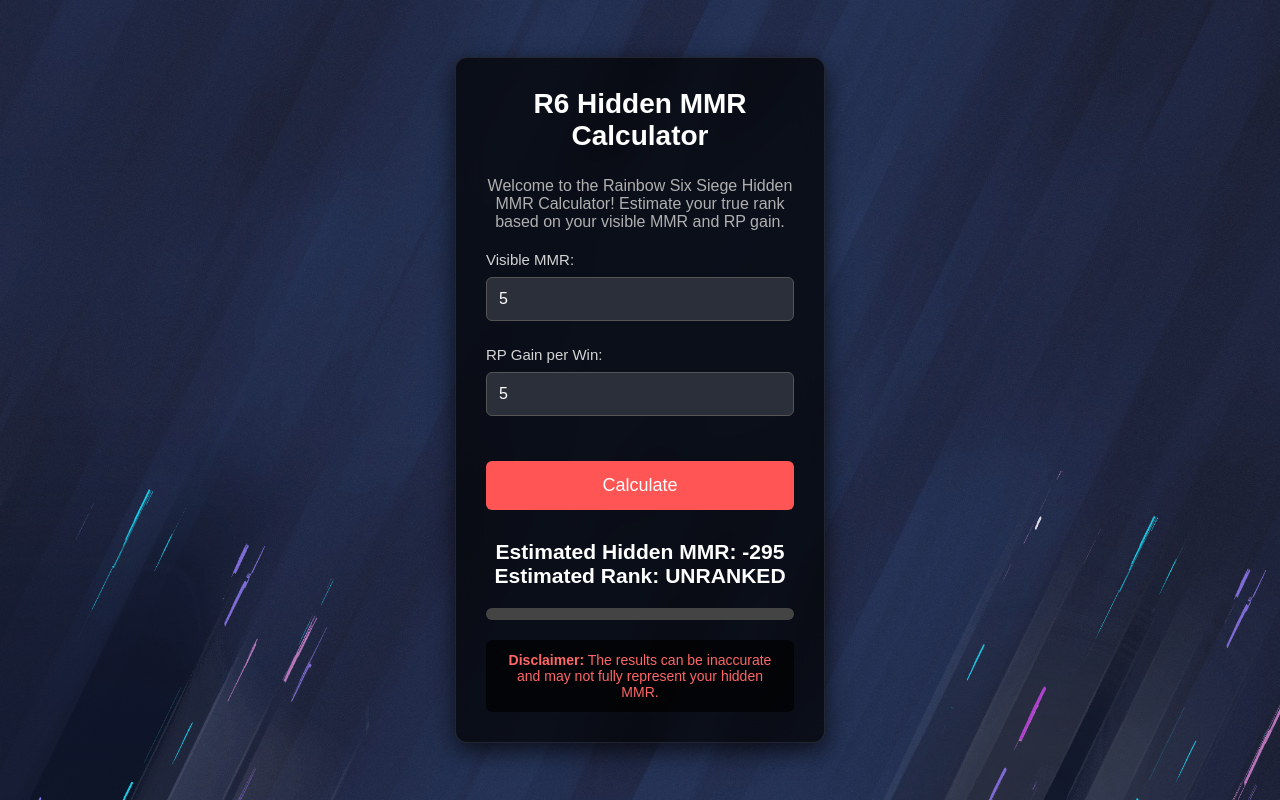
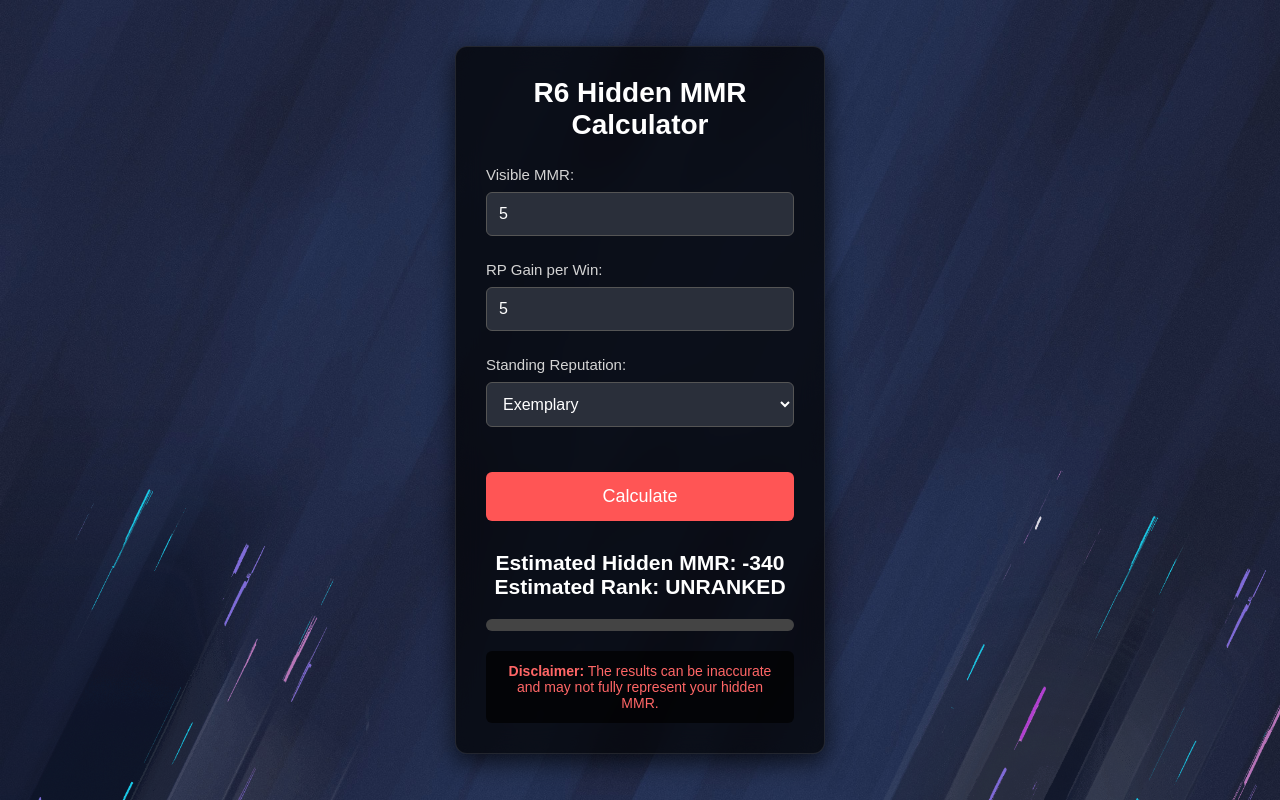
Before and after one commit to aladdin7127/aladdin7127.github.io, a plain HTML site: page index.html in a window 1280 px wide. Both pictures are taken after typing "5", "5" into the empty fields and a click on the button "Calculate". Drawn offline with Linux system fonts and the light colour scheme.

Commit message:
Add files via upload

```diff
--- a/css/styles.css
+++ b/css/styles.css
@@ -140,6 +140,25 @@ button:hover {
     border-radius: 6px;
 }
 
+.dropdown {
+    width: 100%;
+    padding: 12px;
+    margin-top: 8px;
+    border-radius: 6px;
+    border: 1px solid #555;
+    background-color: #2a2f3a;
+    color: #fff;
+    font-size: 16px;
+    transition: all 0.3s ease;
+    cursor: pointer;
+}
+
+.dropdown:focus {
+    outline: none;
+    border: 1px solid #66ccff;
+    background-color: #444;
+}
+
 .champion { color: #ff0066; }
 .diamond { color: #7C3E8C; }
 .emerald { color: #00ff88; }
--- a/index.html
+++ b/index.html
@@ -11,10 +11,6 @@
     <div class="container">
         <h1>R6 Hidden MMR Calculator</h1>
 
-        <div class="intro">
-            <p>Welcome to the Rainbow Six Siege Hidden MMR Calculator! Estimate your true rank based on your visible MMR and RP gain.</p>
-        </div>
-
         <div class="input-group">
             <label for="visiblemmr">Visible MMR:</label>
             <input type="number" id="visiblemmr" placeholder="Enter your visible MMR">
@@ -23,6 +19,16 @@
         <div class="input-group">
             <label for="rpgain">RP Gain per Win:</label>
             <input type="number" id="rpgain" placeholder="Enter your RP per win">
+        </div>
+
+        <div class="input-group">
+            <label for="reputation">Standing Reputation:</label>
+            <select id="reputation" name="reputation" class="dropdown">
+                <option value="exemplary">Exemplary</option>
+                <option value="esteemed">Esteemed</option>
+                <option value="respectable">Respectable</option>
+                <option value="disruptive">Disruptive/Dishonorable</option>
+            </select>
         </div>
 
         <button onclick="Calculate()">Calculate</button>
--- a/js/main.js
+++ b/js/main.js
@@ -2,6 +2,7 @@
 document.addEventListener("DOMContentLoaded", function () {
     let VisibleMMR = document.getElementById("visiblemmr");
     let RPGain = document.getElementById("rpgain");
+    let Reputation = document.getElementById("reputation");
 
     if (localStorage.getItem("MMR")) {
         VisibleMMR.value = localStorage.getItem("MMR");
@@ -9,8 +10,11 @@ document.addEventListener("DOMContentLoaded", function () {
     if (localStorage.getItem("RP")) {
         RPGain.value = localStorage.getItem("RP");
     }
+    if (localStorage.getItem("Rep")) {
+        Reputation.value = localStorage.getItem("Rep");
+    }
 
-    if (VisibleMMR.value != "" && RPGain.value != "") {
+    if (VisibleMMR.value != "" && RPGain.value != "" && Reputation.value != "") {
         Calculate();
     }
 });
@@ -18,8 +22,18 @@ document.addEventListener("DOMContentLoaded", function () {
 function Calculate() {
     let VisibleMMR = parseInt(document.getElementById("visiblemmr").value);
     let RPGain = parseInt(document.getElementById("rpgain").value);
+    let Reputation = document.getElementById("reputation").value;
 
-    let HiddenMMR = Math.round(VisibleMMR + (RPGain - 25) * 15);
+    let ExtraRP = 0;
+    if (Reputation == "exemplary") {
+        ExtraRP = 3;
+    } else if (Reputation == "esteemed") {
+        ExtraRP = 2;
+    } else if (Reputation == "respectable") {
+        ExtraRP = 1;
+    }
+
+    let HiddenMMR = Math.round(VisibleMMR + (RPGain - 25 - ExtraRP) * 15);
     document.getElementById("hiddenmmr").textContent = HiddenMMR;
 
     let Rank = getRank(HiddenMMR);
@@ -33,6 +47,7 @@ function Calculate() {
 
     localStorage.setItem("MMR", VisibleMMR);
     localStorage.setItem("RP", RPGain);
+    localStorage.setItem("Rep", Reputation);
 }
 
 function getRank(mmr) {
```
